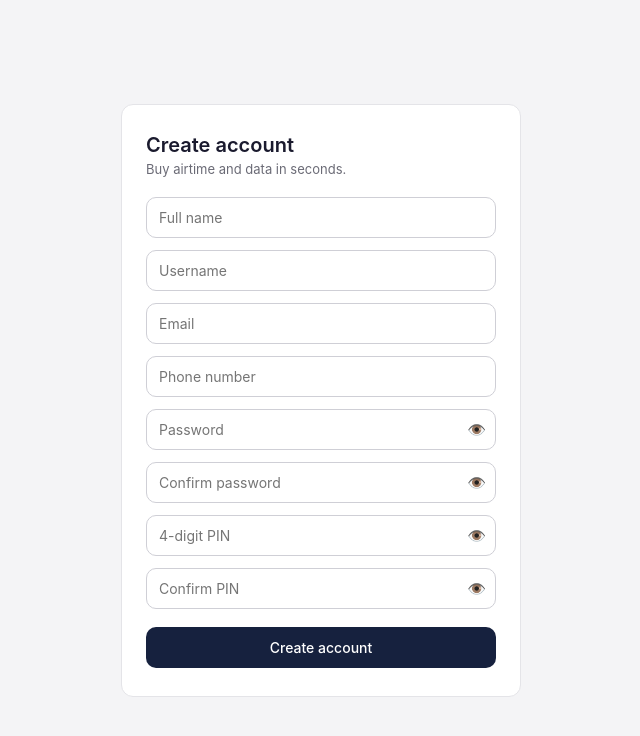
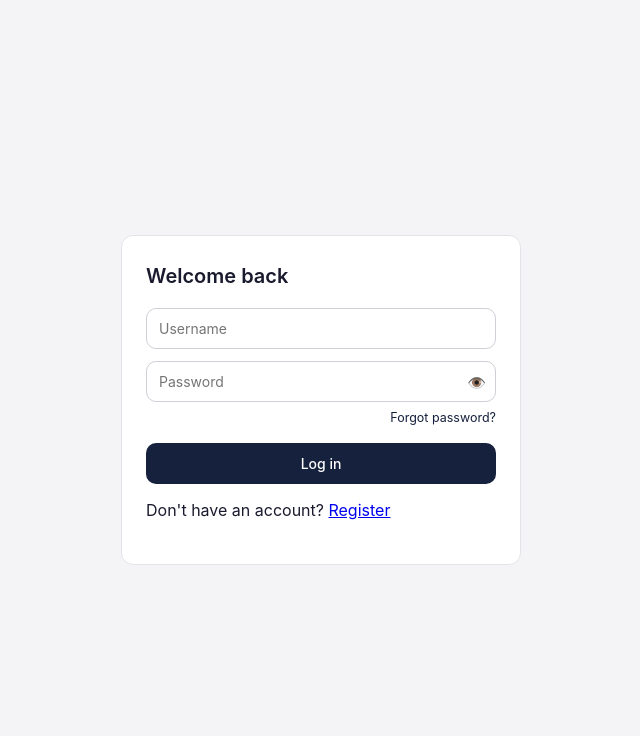
Before and after one commit to Houzsaad/vtu-mobile-platform, a React (Vite) app in the folder frontend/: page /login in a window 1280 px wide. Shown: the top 736 px of the page, without its empty margins (319-959 px from the left). Built offline with nearby package versions, Linux system fonts and the light colour scheme.

Commit message:
Build Login CSS

```diff
--- a/frontend/src/App.jsx
+++ b/frontend/src/App.jsx
@@ -1,7 +1,15 @@
+import { Routes, Route } from 'react-router-dom';
 import Register from './components/Register';
+import Login from './components/Login';
 
 function App() {
-  return <Register />;
+  return (
+    <Routes>
+      <Route path="/register" element={<Register />} />
+      <Route path="/login" element={<Login />} />
+      <Route path="/" element={<Register />} />
+    </Routes>
+  );
 }
 
 export default App;
--- a/frontend/src/components/Login.css
+++ b/frontend/src/components/Login.css
@@ -0,0 +1,85 @@
+.login-page {
+  min-height: 100vh;
+  display: flex;
+  align-items: center;
+  justify-content: center;
+  padding: 24px 16px;
+}
+
+.login-card {
+  width: 100%;
+  max-width: 400px;
+  background: var(--surface-2);
+  border: 1px solid var(--border);
+  border-radius: 12px;
+  padding: 28px 24px;
+}
+
+.login-title {
+  font-size: 20px;
+  font-weight: 600;
+  margin: 0 0 20px;
+}
+
+.login-form {
+  display: flex;
+  flex-direction: column;
+  gap: 12px;
+}
+
+.login-form input {
+  width: 100%;
+  padding: 11px 12px;
+  border: 1px solid var(--border-strong);
+  border-radius: var(--radius);
+  outline: none;
+  transition: border-color 0.15s ease;
+}
+
+.login-form input:focus {
+  border-color: var(--accent);
+}
+
+.login-meta {
+  display: flex;
+  justify-content: flex-end;
+  margin-top: -4px;
+}
+
+.login-meta a {
+  font-size: 12.5px;
+  color: var(--accent);
+  text-decoration: none;
+}
+
+.login-meta a:hover {
+  text-decoration: underline;
+}
+
+.login-submit {
+  margin-top: 6px;
+  padding: 12px;
+  border: none;
+  border-radius: var(--radius);
+  background: var(--accent);
+  color: #fff;
+  font-weight: 500;
+  cursor: pointer;
+  transition: background 0.15s ease;
+}
+
+.login-submit:hover:not(:disabled) {
+  background: var(--accent-hover);
+}
+
+.login-submit:disabled {
+  opacity: 0.6;
+  cursor: not-allowed;
+}
+
+.login-error {
+  margin-top: 14px;
+  font-size: 12.5px;
+  color: var(--danger);
+  text-align: center;
+}
--- a/frontend/src/components/Login.jsx
+++ b/frontend/src/components/Login.jsx
@@ -2,7 +2,8 @@ import { useState } from 'react';
 import { Link, useNavigate } from 'react-router-dom';
 import { apiPost } from '../api';
 import PasswordInput from './PasswordInput';
-import './Login.css';
+import './Register.css';
+
 
 export default function Login() {
   const [formData, setFormData] = useState({ username: '', password: '' });
--- a/frontend/src/components/Register.css
+++ b/frontend/src/components/Register.css
@@ -81,6 +81,8 @@
 }
 
 
+/* Password & PIN hide/unhide */
+
 .password-field {
   position: relative;
 }
@@ -102,3 +104,92 @@
   padding: 0;
   line-height: 1;
 }
+
+
+/* Login CSS */
+
+.login-page {
+  min-height: 100vh;
+  display: flex;
+  align-items: center;
+  justify-content: center;
+  padding: 24px 16px;
+}
+
+.login-card {
+  width: 100%;
+  max-width: 400px;
+  background: var(--surface-2);
+  border: 1px solid var(--border);
+  border-radius: 12px;
+  padding: 28px 24px;
+}
+
+.login-title {
+  font-size: 20px;
+  font-weight: 600;
+  margin: 0 0 20px;
+}
+
+.login-form {
+  display: flex;
+  flex-direction: column;
+  gap: 12px;
+}
+
+.login-form input {
+  width: 100%;
+  padding: 11px 12px;
+  border: 1px solid var(--border-strong);
+  border-radius: var(--radius);
+  outline: none;
+  transition: border-color 0.15s ease;
+}
+
+.login-form input:focus {
+  border-color: var(--accent);
+}
+
+.login-meta {
+  display: flex;
+  justify-content: flex-end;
+  margin-top: -4px;
+}
+
+.login-meta a {
+  font-size: 12.5px;
+  color: var(--accent);
+  text-decoration: none;
+}
+
+.login-meta a:hover {
+  text-decoration: underline;
+}
+
+.login-submit {
+  margin-top: 6px;
+  padding: 12px;
+  border: none;
+  border-radius: var(--radius);
+  background: var(--accent);
+  color: #fff;
+  font-weight: 500;
+  cursor: pointer;
+  transition: background 0.15s ease;
+}
+
+.login-submit:hover:not(:disabled) {
+  background: var(--accent-hover);
+}
+
+.login-submit:disabled {
+  opacity: 0.6;
+  cursor: not-allowed;
+}
+
+.login-error {
+  margin-top: 14px;
+  font-size: 12.5px;
+  color: var(--danger);
+  text-align: center;
+}
--- a/frontend/src/components/Register.jsx
+++ b/frontend/src/components/Register.jsx
@@ -2,6 +2,9 @@ import { useState } from 'react';
 import { apiPost } from '../api';
 import './Register.css';
 import PasswordInput from './PasswordInput';
+import { Link } from 'react-router-dom';
+
+
 
 export default function Register() {
   const [formData, setFormData] = useState({
@@ -55,6 +58,10 @@ export default function Register() {
           <button type="submit" className="register-submit" disabled={loading}>
             {loading ? 'Registering...' : 'Create account'}
           </button>
+
+          <p className="auth-switch">
+            Already have an account? <Link to="/login">Login</Link>
+          </p>
         </form>
         {Object.keys(errors).length > 0 && (
           <div className="register-errors">
--- a/frontend/src/main.jsx
+++ b/frontend/src/main.jsx
@@ -1,5 +1,10 @@
-import { createRoot } from 'react-dom/client'
-import App from './App.jsx'
-import './index.css'
+import { createRoot } from 'react-dom/client';
+import { BrowserRouter } from 'react-router-dom';
+import App from './App.jsx';
+import './index.css';
 
-createRoot(document.getElementById('root')).render(<App />)
+createRoot(document.getElementById('root')).render(
+  <BrowserRouter>
+    <App />
+  </BrowserRouter>
+);
```
